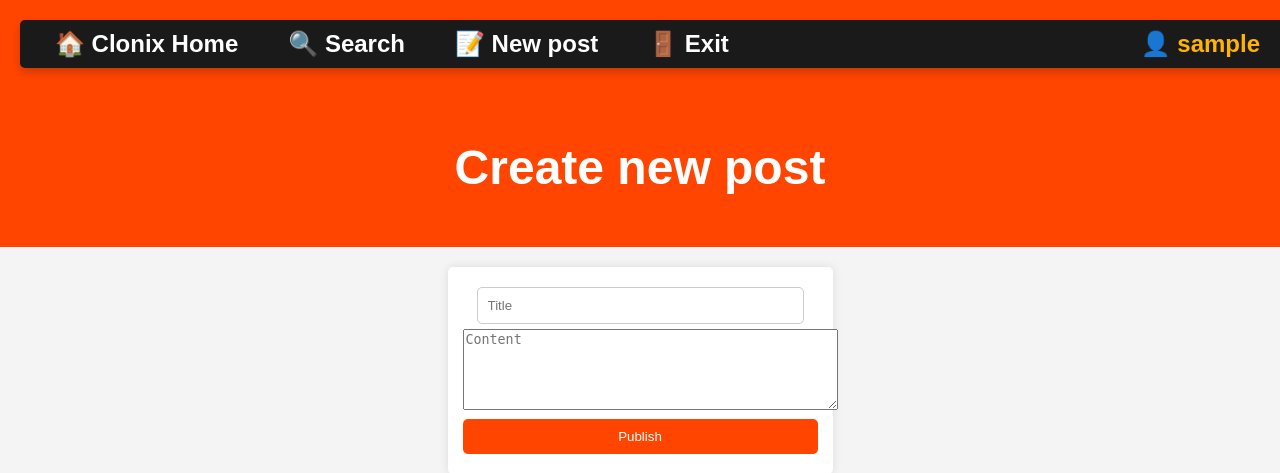
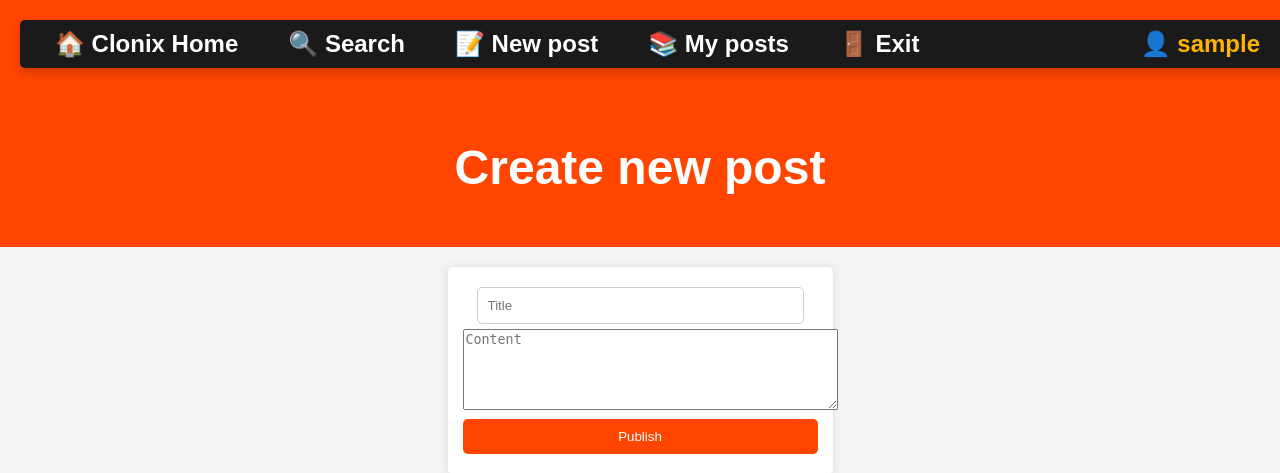
Before and after one commit to dido739/Clonix, a PHP site: page /create_post.php in a window 1280 px wide. Shown: the top 473 px of the page. Run offline with PHP 8.4, Linux system fonts and the light colour scheme; the visitor is signed in with stand-in values (Sample User, id 1).

Commit message:
Add support for my_posts.php

```diff
--- a/header.php
+++ b/header.php
@@ -19,6 +19,7 @@ if (session_status() == PHP_SESSION_NONE) {
             <li><a href="search.php">🔍 Search</a></li>
             <?php if(isset($_SESSION['username'])): ?>
                 <li><a href="create_post.php">📝 New post</a></li>
+                <li><a href="my_posts.php">📚 My posts</a></li>
                 <li><a href="logout.php">🚪 Exit</a></li>
                 <li>👤 <?php echo htmlspecialchars($_SESSION['username']); ?></li>
             <?php else: ?>
```
